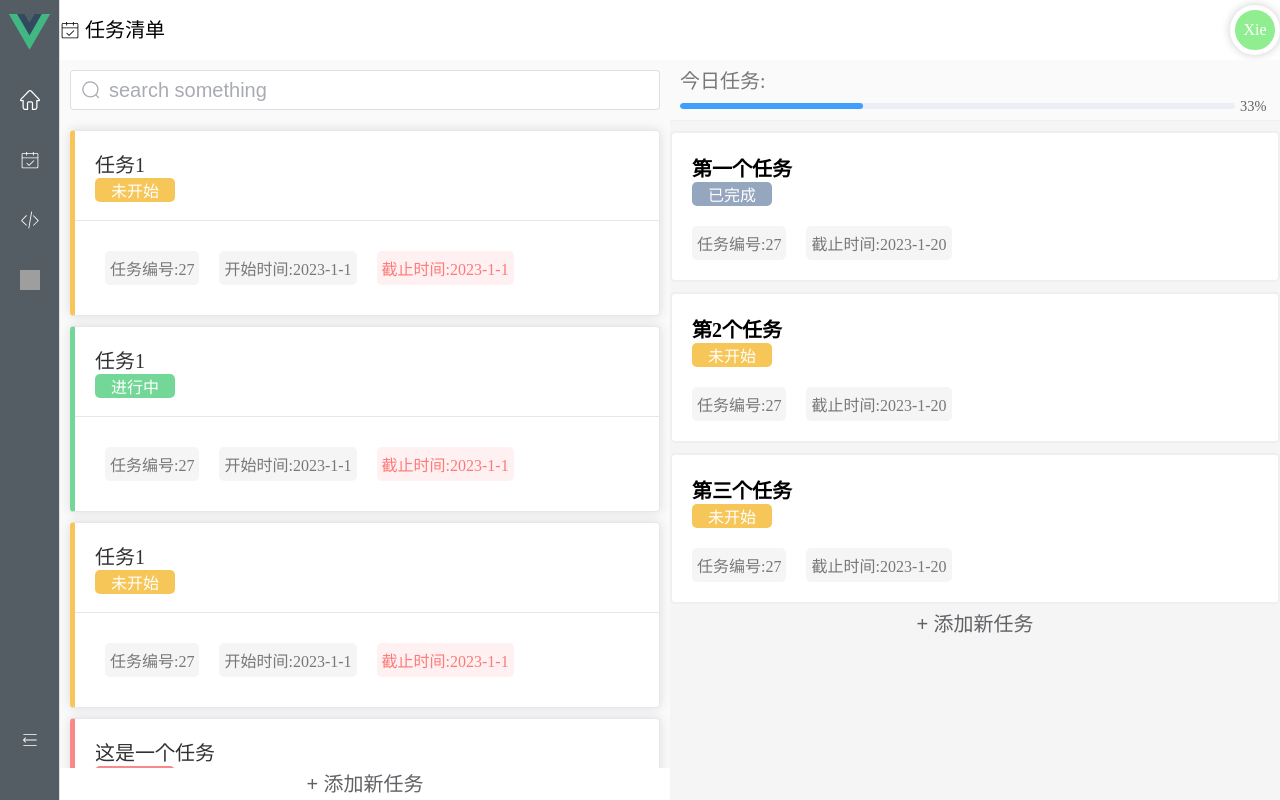
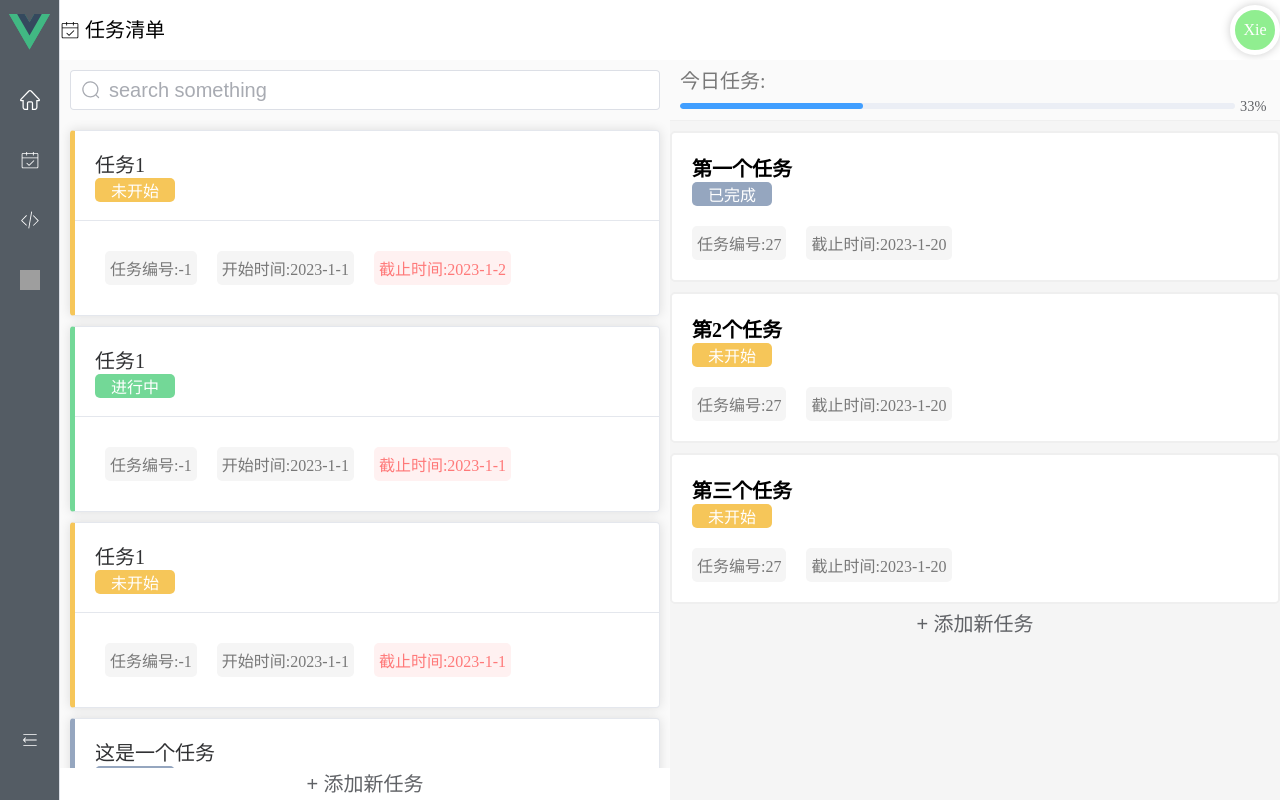
Before and after one commit to Lynn262/Together, a Vue app: page /#/plan in a window 1280 px wide. Built offline with nearby package versions, Linux system fonts and the light colour scheme; grey boxes are pictures that could not be loaded.

Commit message:
fix the interface and type in task

```diff
--- /dev/null
+++ b/src/components/task/TaskStatus.vue
@@ -0,0 +1,28 @@
+<template>
+	<div class="status" :style="{ backgroundColor: statusColor }">
+		{{ status === "now" ? "进行中" : status === "ready" ? "未开始" : "已逾期" }}
+	</div>
+</template>
+
+<script setup lang="ts">
+import { computed } from "vue";
+import { stateType, priorityColorComputer } from "@/utils/PriorityColorCompute";
+
+const props = defineProps<{
+	status: stateType;
+}>();
+const statusColor = computed(() => {
+	return priorityColorComputer(props.status);
+});
+</script>
+
+<style scoped lang="less">
+.status {
+	background-color: var(--border-left-color);
+	width: 80px;
+	font-size: 16px;
+	color: white;
+	border-radius: 5px;
+	text-align: center;
+}
+</style>
--- a/src/views/dashboard/components/task/TaskCardTitle.vue
+++ b/src/components/task/taskList/TaskCardTitle.vue
@@ -1,7 +1,8 @@
 <template>
-	<div class="task-list" @click="collapse">
+	<div class="task-list-title" @click="collapse">
 		<div class="header-icon">
-			<el-icon :size="30"><ArrowRight /></el-icon>
+			<el-icon :size="30" v-if="props.isCollapse"><ArrowRight /></el-icon>
+			<el-icon :size="30" v-else><ArrowDown /></el-icon>
 		</div>
 		<div class="content">
 			<slot></slot>
@@ -10,17 +11,16 @@
 </template>
 
 <script setup lang="ts">
+import { ArrowDown, ArrowRight } from "@element-plus/icons-vue";
 import { ref, Ref } from "vue";
 
 interface Props {
-	isController: boolean;
 	isCollapse: boolean;
 	taskListId: string;
 }
 
 // withDefaults 可以设置props的默认属性
 const props = withDefaults(defineProps<Props>(), {
-	isController: false,
 	isCollapse: false,
 	taskListId: "",
 });
@@ -38,7 +38,7 @@ const collapse = () => {
 @task-list-height: 50px;
 @title-font-size: 16px;
 
-.task-list {
+.task-list-title {
 	border-bottom: 1px solid #eee;
 	display: flex;
 	height: @task-list-height;
--- a/src/router/index.ts
+++ b/src/router/index.ts
@@ -1,43 +1,44 @@
-import { createRouter,createWebHashHistory,RouteRecordRaw,Router } from "vue-router";
+import { createRouter, createWebHashHistory, RouteRecordRaw, Router } from "vue-router";
 
-const routes :Array<RouteRecordRaw> = [
+const routes: Array<RouteRecordRaw> = [
 	{
-    path:"/login",
-    name:"Login",
-    component:()=>import("@/views/login/Login.vue")
-  },{
-    path:"/home",
-    name:"Home",
-    component:()=>import('@/views/home/Home.vue'),
-    redirect:'/dashboard',
-    children:[
-      {
-        path:'/plan',
-        name:"Plan",
-        component:()=>import('@/views/plan/Plan.vue')
+		path: "/login",
+		name: "Login",
+		component: () => import("@/views/login/Login.vue"),
 	},
 	{
-        path:'/dashboard',
-        name:"Dashboard",
-        component:()=>import('@/views/dashboard/Dashboard.vue')
+		path: "/home",
+		name: "Home",
+		component: () => import("@/views/home/Home.vue"),
+		redirect: "/dashboard",
+		children: [
+			{
+				path: "/plan",
+				name: "Plan",
+				component: () => import("@/views/plan/Plan.vue"),
 			},
 			{
-        path:'/code',
-        name:"Code",
-        component:()=>import('@/views/code/Code.vue')
+				path: "/dashboard",
+				name: "Dashboard",
+				component: () => import("@/views/dashboard/Dashboard.vue"),
 			},
 			{
-        path:'/chat',
-        name:"Chat",
-        component:()=>import('@/views/chat/Chat.vue')
+				path: "/code",
+				name: "Code",
+				component: () => import("@/views/code/Code.vue"),
 			},
-    ]
-  }
-]
+			{
+				path: "/chat",
+				name: "Chat",
+				component: () => import("@/views/chat/Chat.vue"),
+			},
+		],
+	},
+];
 
-const router:Router = createRouter({
-  history:createWebHashHistory(),
-  routes:routes
-})
+const router: Router = createRouter({
+	history: createWebHashHistory(),
+	routes: routes,
+});
 
 export default router;
--- /dev/null
+++ b/src/utils/PriorityColorCompute.ts
@@ -0,0 +1,13 @@
+//使用 | 可以让一个变量的值变为指定的固定值
+export type stateType = "ready" | "now" | "expire";
+
+interface PriorityColorComputer {
+	(state: stateType): string;
+}
+
+export const priorityColorComputer: PriorityColorComputer = (state: stateType) => {
+	if (state === "ready") return "#f6c659";
+	else if (state === "now") return "#73d897";
+	else if (state === "expire") return "#95a6bf";
+	return "#fa8888";
+};
--- a/src/views/dashboard/Dashboard.vue
+++ b/src/views/dashboard/Dashboard.vue
@@ -40,15 +40,15 @@
 									<template #body>
 										<!-- 还未完成的任务 -->
 										<div>
-											<task-card :is-controller="true" :task-list-id="`notFinish`" :is-collapse="collapseInTaskCard.notFinishCollapse">
+											<task-card-title :task-list-id="`notFinish`" :is-collapse="isCollapseInTaskCardObj.notFinishCollapse" @collapse-task-list="collapseTaskCard">
 												<p>未完成</p>
-											</task-card>
+											</task-card-title>
 										</div>
 										<div>
 											<!-- 已经过期的任务 -->
-											<task-card :is-controller="true" :task-list-id="`over`" :is-collapse="collapseInTaskCard.overCollapse">
+											<task-card-title :task-list-id="`over`" :is-collapse="isCollapseInTaskCardObj.overCollapse" @collapse-task-list="collapseTaskCard">
 												<p>已过期</p>
-											</task-card>
+											</task-card-title>
 										</div>
 									</template>
 								</DashboardCard>
@@ -86,7 +86,7 @@ import { useWindowSize } from "@vueuse/core";
 import { Refresh, EditPen } from "@element-plus/icons-vue";
 import DashboardCard from "@/views/dashboard/components/DashboardCard.vue";
 import { useStore } from "@/store/index";
-import TaskCard from "./components/task/TaskCardTitle.vue";
+import TaskCardTitle from "@/components/task/taskList/TaskCardTitle.vue";
 
 interface windowSizeInterface {
 	heightComputed: number;
@@ -120,10 +120,20 @@ const dashboardLayout: ComputedRef<string> = computed<string>(() => {
 });
 
 // 该对象标记两个折叠栏是否折叠，默认为打开（false）
-const collapseInTaskCard = reactive({
+const isCollapseInTaskCardObj = reactive({
 	notFinishCollapse: false,
 	overCollapse: false,
 });
+
+const collapseTaskCard = (id: string) => {
+	if (id === "notFinish") {
+		isCollapseInTaskCardObj.notFinishCollapse = !isCollapseInTaskCardObj.notFinishCollapse;
+	} else if (id === "over") {
+		isCollapseInTaskCardObj.overCollapse = !isCollapseInTaskCardObj.overCollapse;
+	} else {
+		console.error("no id");
+	}
+};
 
 const editableHeaderButtonText = ref("设置面板");
 </script>
--- a/src/views/plan/Card.vue
+++ b/src/views/plan/Card.vue
@@ -3,9 +3,7 @@
 		<template #header>
 			<div class="card-header">
 				<span>{{ name }}</span>
-				<div class="state">
-					{{ state === "now" ? "进行中" : state === "ready" ? "未开始" : "已逾期" }}
-				</div>
+				<TaskStatus :status="props.state"></TaskStatus>
 			</div>
 		</template>
 		<div class="describe">
@@ -18,34 +16,27 @@
 
 <script lang="ts" setup>
 import { computed } from "vue";
-const props = defineProps({
-	name: {
-		type: String,
-		default: "这是一个任务",
-	},
-	state: {
-		type: String,
-		//now 进行中 ready 未开始 expire 已逾期
-		default: "ready",
-	},
-	id: {
-		type: Number,
-		default: 27,
-	},
-	startTime: {
-		type: String,
-		default: "2023-1-1",
-	},
-	endTime: {
-		type: String,
-		default: "2023-1-1",
-	},
+import { priorityColorComputer, stateType } from "@/utils/PriorityColorCompute";
+import TaskStatus from "@/components/task/TaskStatus.vue";
+
+interface CardProps {
+	name: string;
+	state: stateType;
+	id: number;
+	startTime: string;
+	endTime: string;
+}
+
+const props = withDefaults(defineProps<CardProps>(), {
+	name: "这是一个任务",
+	state: "ready",
+	id: -1,
+	startTime: "2023-1-1",
+	endTime: "2023-1-1",
 });
+
 const borderColor = computed<String>(() => {
-	if (props.state === "ready") return "#f6c659";
-	else if (props.state === "now") return "#73d897";
-	else if (props.state === "finished") return "#95a6bf";
-	return "#fa8888";
+	return priorityColorComputer(props.state);
 });
 </script>
 <style lang="less" scoped>
@@ -55,15 +46,6 @@ const borderColor = computed<String>(() => {
 
 	.card-header {
 		font-size: 20px;
-
-		.state {
-			background-color: var(--border-left-color);
-			width: 80px;
-			font-size: 16px;
-			color: white;
-			border-radius: 5px;
-			text-align: center;
-		}
 	}
 
 	.describe {
--- a/src/views/plan/Plan.vue
+++ b/src/views/plan/Plan.vue
@@ -29,7 +29,7 @@
 					<div class="planlist">
 						<el-input v-model="searchInput" class="search" placeholder="search something" :prefix-icon="`search`" @keyup.enter="searchTask" />
 						<el-scrollbar :height="windowHeight - 60 - 60 - 32">
-							<Card :state="item.state" :end-time="item.endTime" :start-time="item.startTime" :name="item.name" v-for="(item, index) in CardTaskData" :key="index"></Card>
+							<Card :state="(item.state as stateType)" :end-time="item.endTime" :start-time="item.startTime" :name="item.name" v-for="(item, index) in CardTaskData" :key="index"></Card>
 						</el-scrollbar>
 					</div>
 					<div class="addplan">
@@ -75,6 +75,7 @@ import { useWindowSize } from "@vueuse/core";
 import { flatMap } from "lodash";
 import { computed } from "@vue/reactivity";
 import dayjs from "dayjs";
+import { stateType } from "@/utils/PriorityColorCompute";
 
 const { width, height } = useWindowSize();
 const state = reactive({
@@ -105,7 +106,7 @@ const state = reactive({
 			name: "任务1",
 			state: "ready",
 			startTime: "2023-1-1",
-			endTime: "2023-1-1",
+			endTime: "2023-1-2",
 		},
 		{
 			name: "任务1",
@@ -146,7 +147,6 @@ const { imgsrc, title, searchInput, windowWidth, windowHeight, addTask, textarea
 
 const change = () => {
 	console.log("change");
-
 	addTask.value = !addTask.value;
 };
 
```
Also changed, not shown: src/components/task/TaskCardContentInterface.ts (added, +8 -0 lines), src/components/task/taskList/TaskCardContent.vue (added, +67 -0 lines), .eslintrc.json, src/views/dashboard/components/task/TaskCardContent.vue (deleted). Lines whose indentation alone changed are shown as unchanged.
